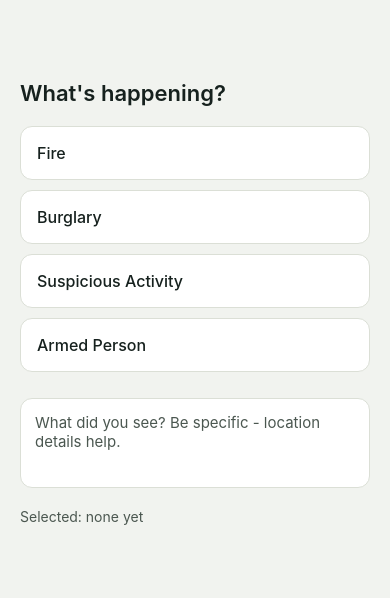
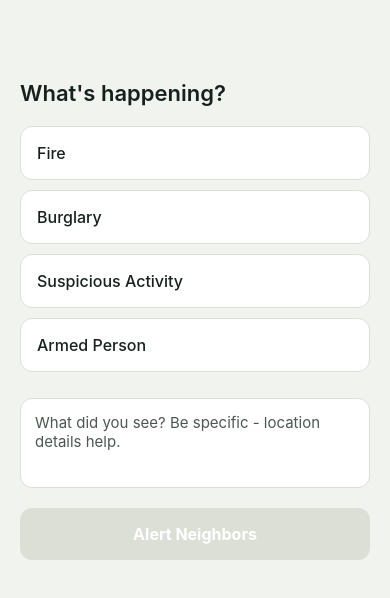
Before and after one commit to Dotun-28/neighbourly, a React Native app: screen / in a window 390 px wide. Shown: the top 598 px of the page. Built offline with nearby package versions, Linux system fonts and the light colour scheme.

Commit message:
Add submit button with form validation

```diff
--- a/App.js
+++ b/App.js
@@ -1,5 +1,5 @@
 import { useState } from 'react';
-import { StyleSheet, Text, View, TouchableOpacity, TextInput } from 'react-native';
+import { StyleSheet, Text, View, TouchableOpacity, TextInput, Alert } from 'react-native';
 
 const CATEGORIES = [
   { id: 'fire', label: 'Fire' },
@@ -11,6 +11,21 @@ const CATEGORIES = [
 export default function App() {
   const [selectedCategory, setSelectedCategory] = useState(null);
   const [description, setDescription] = useState('');
+
+  const isFormValid = selectedCategory !== null && description.trim().length > 0;
+
+  const handleSubmit = () => {
+    Alert.alert(
+      'Report submitted',
+      `Category: ${selectedCategory}\nDescription: ${description}`,
+      [{ text: 'OK', onPress: resetForm }]
+    );
+  };
+
+  const resetForm = () => {
+    setSelectedCategory(null);
+    setDescription('');
+  };
 
   return (
     <View style={styles.container}>
@@ -40,9 +55,13 @@ export default function App() {
         onChangeText={setDescription}
       />
 
-      <Text style={styles.selectedLabel}>
-        Selected: {selectedCategory ? selectedCategory : 'none yet'}
-      </Text>
+      <TouchableOpacity
+        style={[styles.submitButton, !isFormValid && styles.submitButtonDisabled]}
+        onPress={handleSubmit}
+        disabled={!isFormValid}
+      >
+        <Text style={styles.submitButtonText}>Alert Neighbors</Text>
+      </TouchableOpacity>
     </View>
   );
 }
@@ -94,8 +113,19 @@ const styles = StyleSheet.create({
     marginTop: 16,
     textAlignVertical: 'top',
   },
-  selectedLabel: {
+  submitButton: {
+    backgroundColor: '#1F4E4A',
+    padding: 16,
+    borderRadius: 12,
     marginTop: 20,
-    fontSize: 14,color: '#4B5750',
+    alignItems: 'center',
+  },
+  submitButtonDisabled: {
+    backgroundColor: '#DBDFD6',
+  },
+  submitButtonText: {
+    color: '#FFFFFF',
+    fontSize: 16,
+    fontWeight: '700',
   },
 });
```
